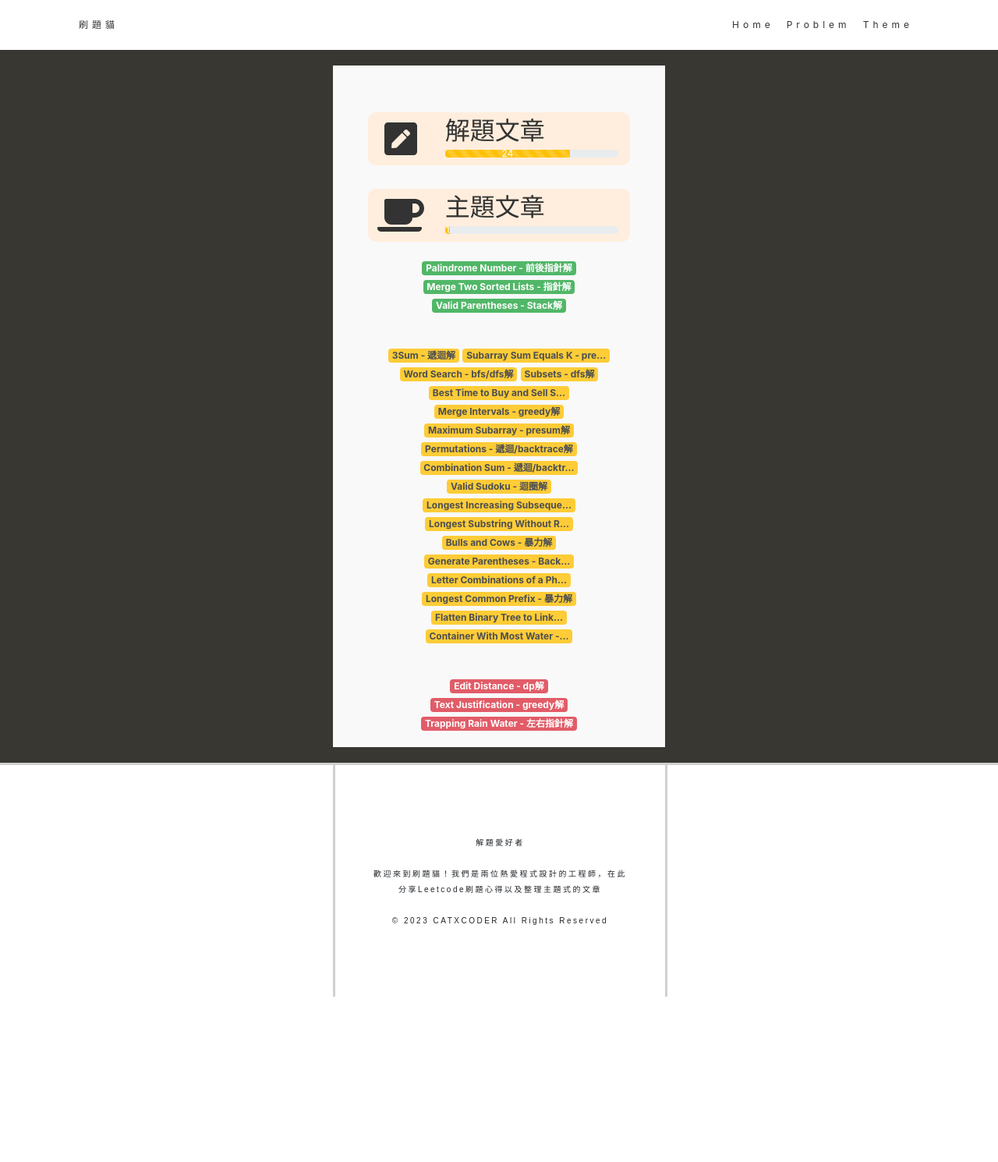
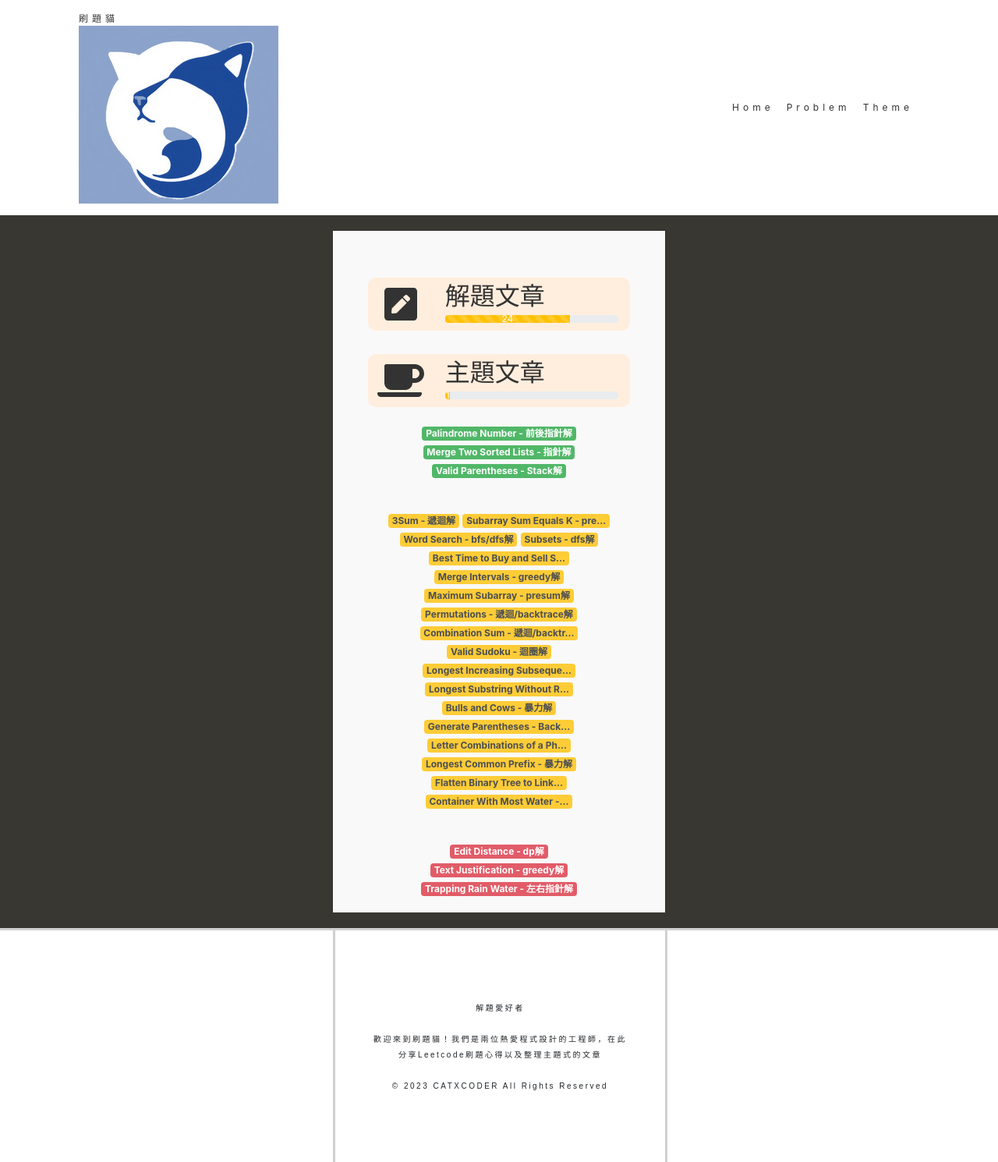
Before and after one commit to catxcoders/catxcoders.github.io, a Jekyll site: the page built from index.html, in a window 1280 px wide. Shown: the whole page at 78% size. Built offline with Jekyll 4.4.1, drawn with Linux system fonts in a browser that asks for light colours; nearby versions of some CDN libraries; before the commit the page ends 1278 px from its top, so only the background shows below that.

Commit message:
Add icon.

```diff
--- a/_includes/fixed-elements/nav-bar.html
+++ b/_includes/fixed-elements/nav-bar.html
@@ -2,7 +2,10 @@
 
 <div class="container">
   <nav class="navbar navbar-expand-lg navbar-default nav-color" >
-    <a class="navbar-item" href="{{site.baseurl}}/index.html">刷題貓</a>
+    <a class="navbar-item" href="{{site.baseurl}}/index.html">
+      刷題貓
+      <img src="{{site.baseurl}}/res/catxcoder.ico" class="img-fluid">
+    </a>
     <button class="navbar-toggler" type="button" data-toggle="collapse" data-target="#navbarSupportedContent" aria-controls="navbarSupportedContent" aria-expanded="false" aria-label="Toggle navigation">
       <span><i class="fas fa-bars" ></i></span>
     </button>
```
